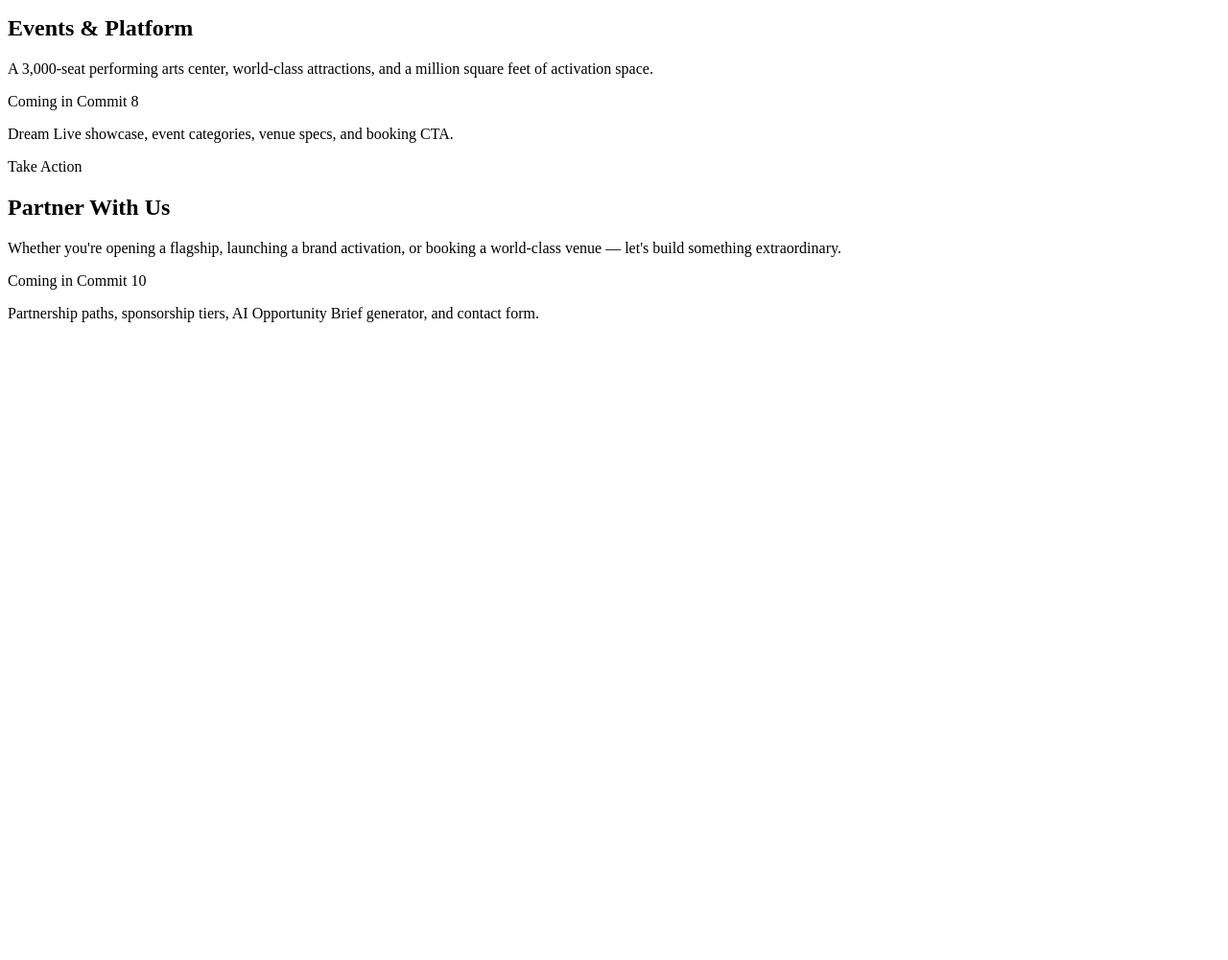
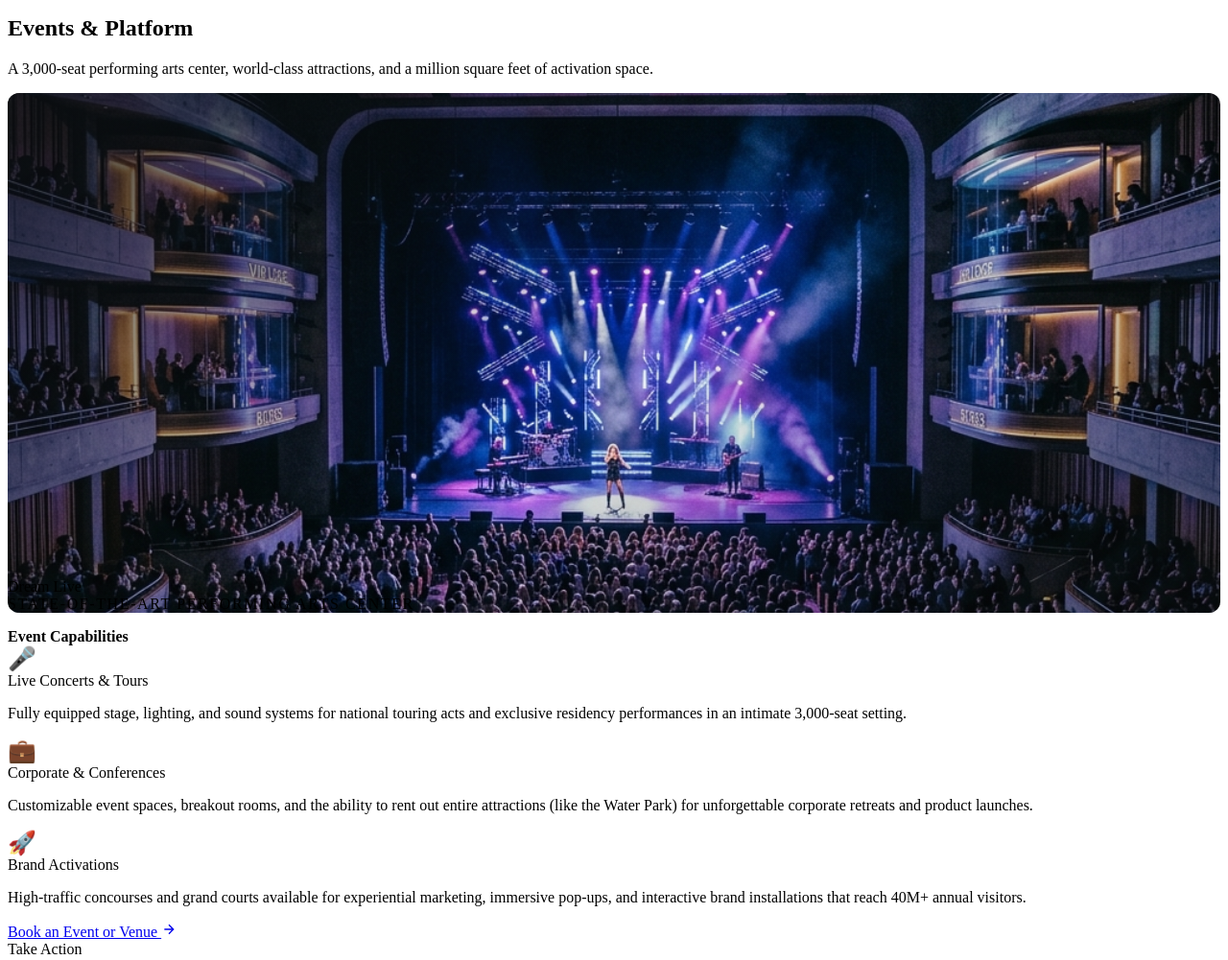
Before and after one commit to SantoshMalana/american-dream-deck, a website built with Vite: page index.html in a window 1280 px wide. Shown: the part 6140-7141 px from the top of the page at 96% size. Before the commit the page ends 6492 px from the top, so only its background shows below. Built offline with nearby package versions, Linux system fonts and the light colour scheme; a web font is replaced by a local one.

Commit message:
feat: events and venues section with Dream Live capabilities

```diff
--- a/index.html
+++ b/index.html
@@ -521,9 +521,44 @@
             <div class="section-divider animate-in"></div>
             <p class="section-subtitle animate-in">A 3,000-seat performing arts center, world-class attractions, and a million square feet of activation space.</p>
           </div>
-          <div class="placeholder-content animate-in">
-            <div class="placeholder-badge">Coming in Commit 8</div>
-            <p class="placeholder-text">Dream Live showcase, event categories, venue specs, and booking CTA.</p>
+
+          <!-- Hero Image -->
+          <div class="animate-in" style="margin-bottom: var(--space-3xl); border-radius: 12px; overflow: hidden; position: relative;">
+            <img src="/images/concert-venue.png" alt="Dream Live concert venue" style="width: 100%; aspect-ratio: 21/9; object-fit: cover; display: block;">
+            <div style="position: absolute; inset: 0; background: linear-gradient(135deg, hsla(220, 20%, 6%, 0.8) 0%, transparent 50%, hsla(220, 20%, 6%, 0.4) 100%);"></div>
+            <div style="position: absolute; bottom: 0; left: 0; right: 0; padding: var(--space-xl) var(--space-2xl);">
+              <div style="font-family: var(--font-display); font-size: var(--text-2xl); color: var(--color-text-primary); margin-bottom: var(--space-xs);">Dream Live</div>
+              <div style="font-size: var(--text-sm); color: var(--color-accent); text-transform: uppercase; letter-spacing: 0.1em;">State-of-the-Art Performing Arts Center</div>
+            </div>
+          </div>
+
+          <!-- Event Categories -->
+          <div style="margin-bottom: var(--space-3xl);">
+            <h3 class="animate-in" style="font-family: var(--font-display); font-size: var(--text-xl); color: var(--color-text-primary); margin-bottom: var(--space-xl);">Event Capabilities</h3>
+            <div class="card-grid stagger-container">
+              <div class="card animate-in">
+                <div style="font-size: 1.5rem; margin-bottom: var(--space-sm);">🎤</div>
+                <div class="card-title">Live Concerts & Tours</div>
+                <p class="card-text">Fully equipped stage, lighting, and sound systems for national touring acts and exclusive residency performances in an intimate 3,000-seat setting.</p>
+              </div>
+              <div class="card animate-in">
+                <div style="font-size: 1.5rem; margin-bottom: var(--space-sm);">💼</div>
+                <div class="card-title">Corporate & Conferences</div>
+                <p class="card-text">Customizable event spaces, breakout rooms, and the ability to rent out entire attractions (like the Water Park) for unforgettable corporate retreats and product launches.</p>
+              </div>
+              <div class="card animate-in">
+                <div style="font-size: 1.5rem; margin-bottom: var(--space-sm);">🚀</div>
+                <div class="card-title">Brand Activations</div>
+                <p class="card-text">High-traffic concourses and grand courts available for experiential marketing, immersive pop-ups, and interactive brand installations that reach 40M+ annual visitors.</p>
+              </div>
+            </div>
+          </div>
+
+          <!-- CTA -->
+          <div class="section-cta animate-in">
+            <div class="cta-group">
+              <a href="#partner" class="cta-button">Book an Event or Venue <span class="cta-icon"><svg viewBox="0 0 24 24" width="16" height="16" fill="none" stroke="currentColor" stroke-width="2"><path d="M5 12h14M12 5l7 7-7 7"/></svg></span></a>
+            </div>
           </div>
         </div>
       </section>
```
